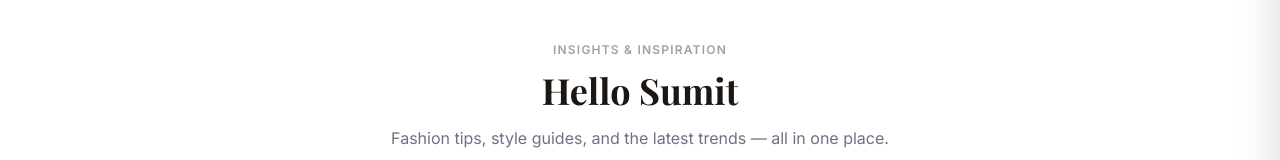
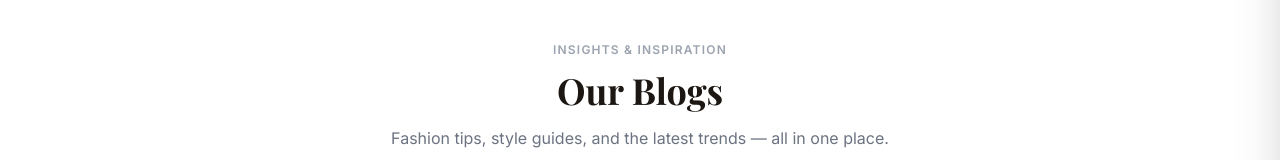
Before and after one commit to pushpendra605/hinoriaNext, a Next.js app: page /blog in a window 1280 px wide. Shown: the part 123-283 px from the top of the page. Built offline with nearby package versions, Linux system fonts and the light colour scheme; a web font is replaced by a local one.

Commit message:
fixed issues

```diff
--- a/app/(store)/blog/page.tsx
+++ b/app/(store)/blog/page.tsx
@@ -25,7 +25,7 @@ export default function BlogPage() {
       <section className="py-14 text-center bg-white border-b border-gray-100">
         <div className="max-w-2xl mx-auto px-4">
           <p className="text-xs font-bold uppercase tracking-widest mb-3 text-gray-400">Insights & Inspiration</p>
-          <h1 className="text-4xl font-black mb-4" style={{ fontFamily: 'var(--font-heading)', color: 'var(--color-dark)' }}>Hello Sumit</h1>
+          <h1 className="text-4xl font-black mb-4" style={{ fontFamily: 'var(--font-heading)', color: 'var(--color-dark)' }}>Our Blogs</h1>
           <p className="text-gray-500">Fashion tips, style guides, and the latest trends — all in one place.</p>
 
         </div>
```
